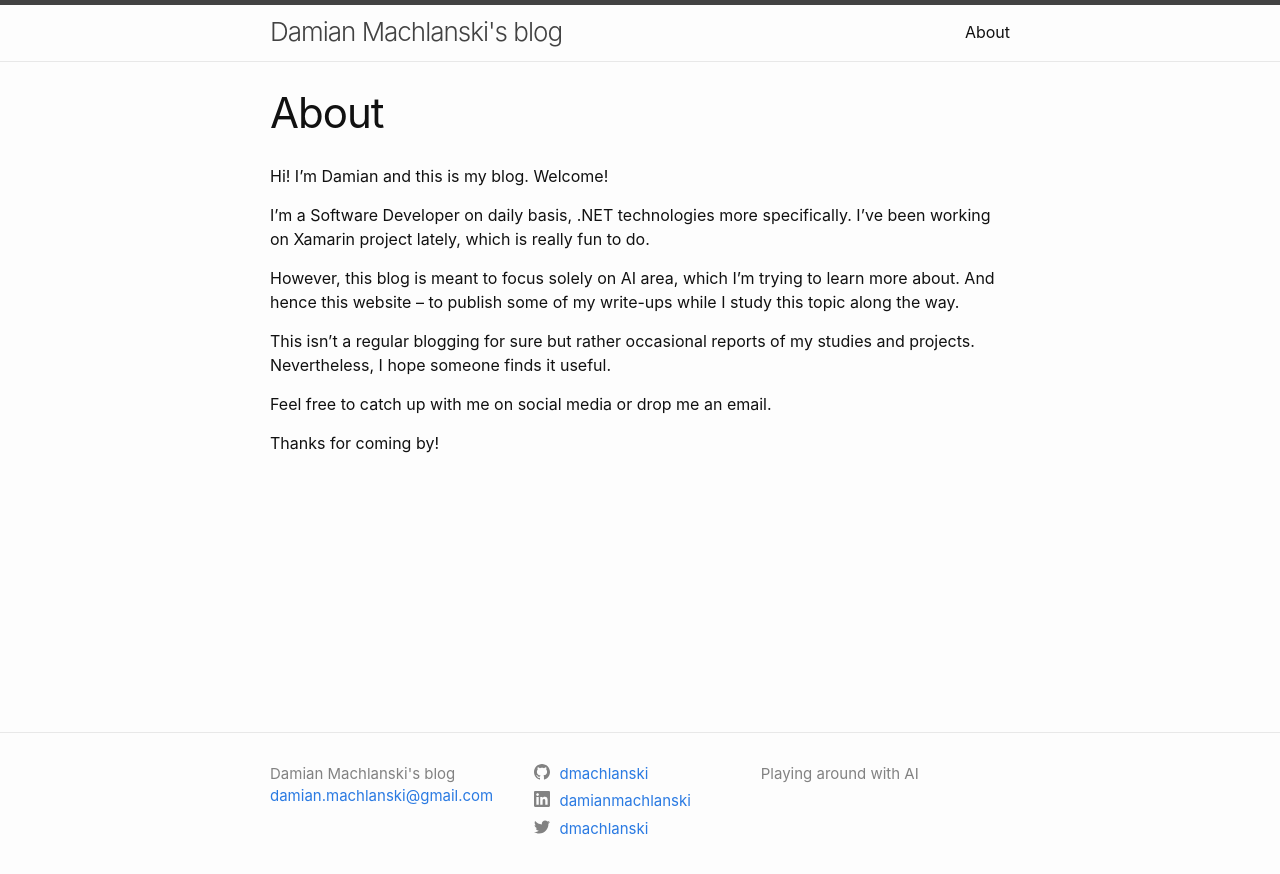
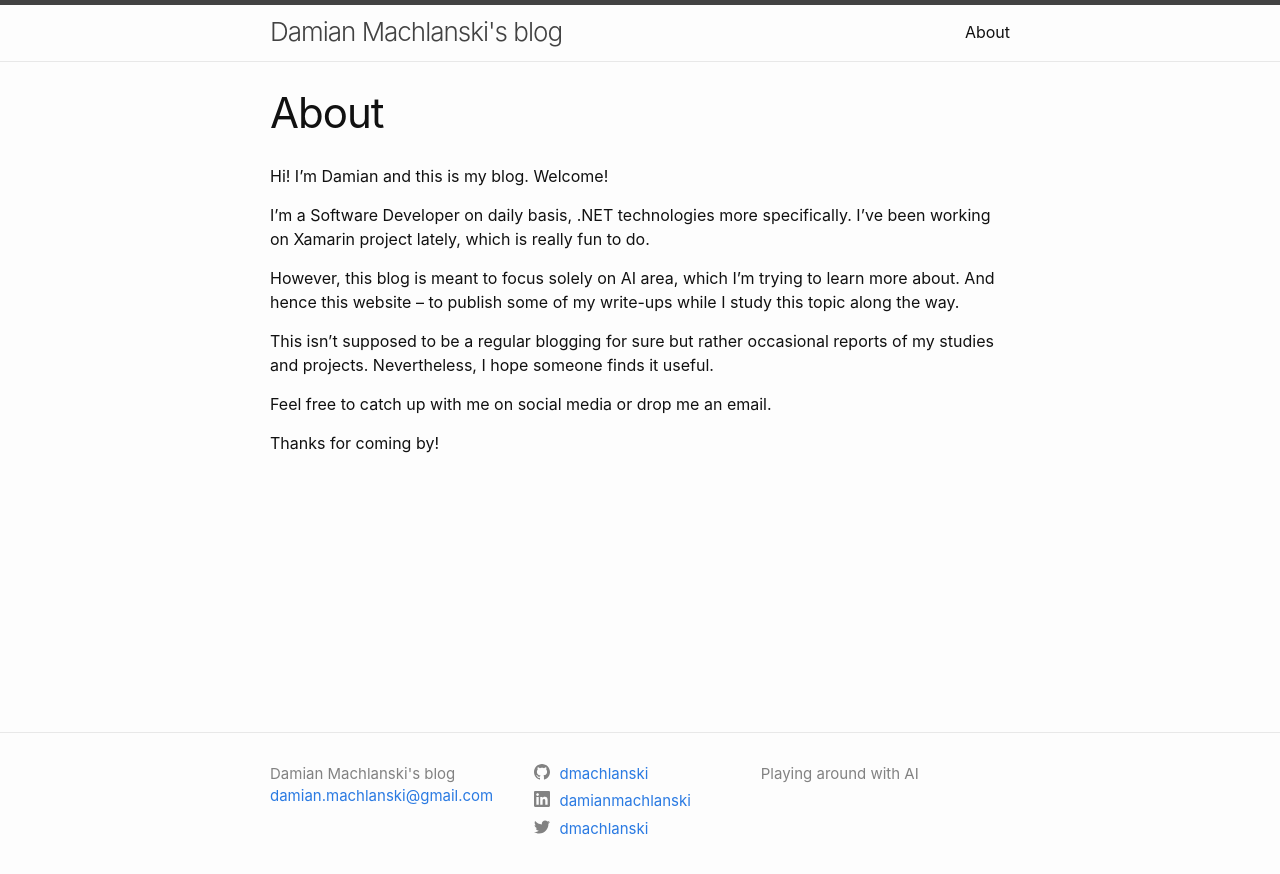
Before and after one commit to dmachlanski/dmachlanski.github.io, a Jekyll site: the page built from about.md, in a window 1280 px wide. Shown: the top 874 px of the page. Built offline with Jekyll 4.4.1, drawn with Linux system fonts in a browser that asks for light colours.

Commit message:
Small change to about page

```diff
--- a/about.md
+++ b/about.md
@@ -10,7 +10,7 @@ I’m a Software Developer on daily basis, .NET technologies more specifically.
 
 However, this blog is meant to focus solely on AI area, which I’m trying to learn more about. And hence this website – to publish some of my write-ups while I study this topic along the way.
 
-This isn’t a regular blogging for sure but rather occasional reports of my studies and projects. Nevertheless, I hope someone finds it useful.
+This isn’t supposed to be a regular blogging for sure but rather occasional reports of my studies and projects. Nevertheless, I hope someone finds it useful.
 
 Feel free to catch up with me on social media or drop me an email.
 
```
